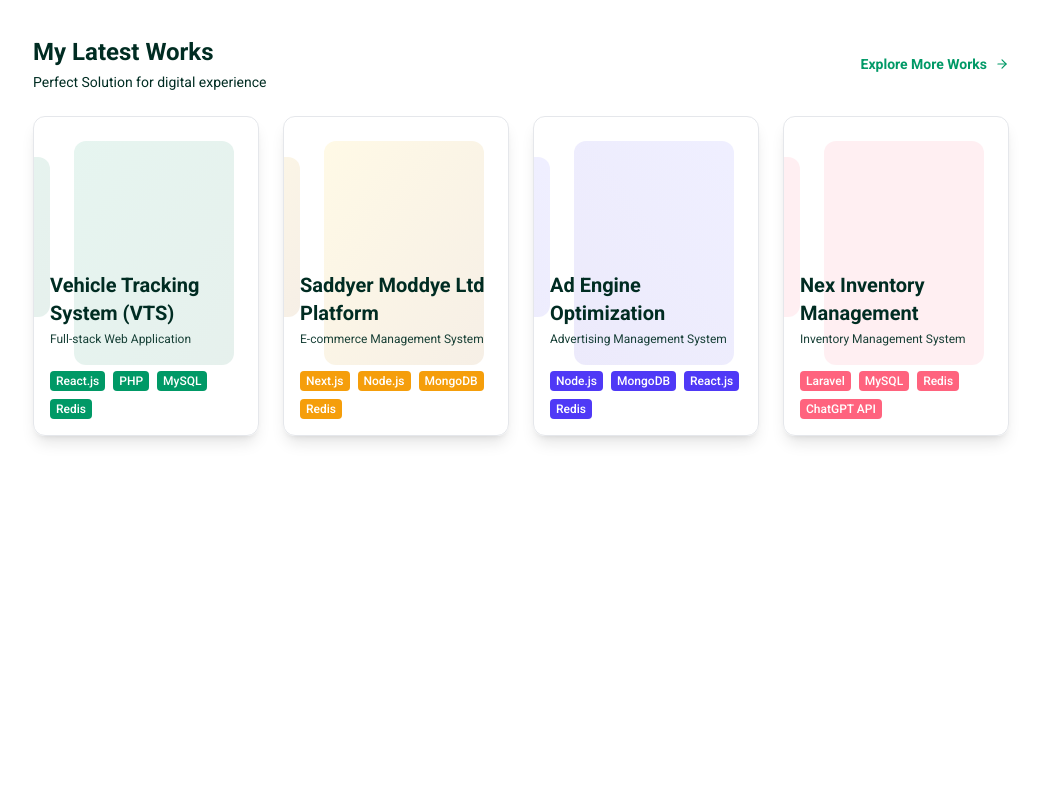
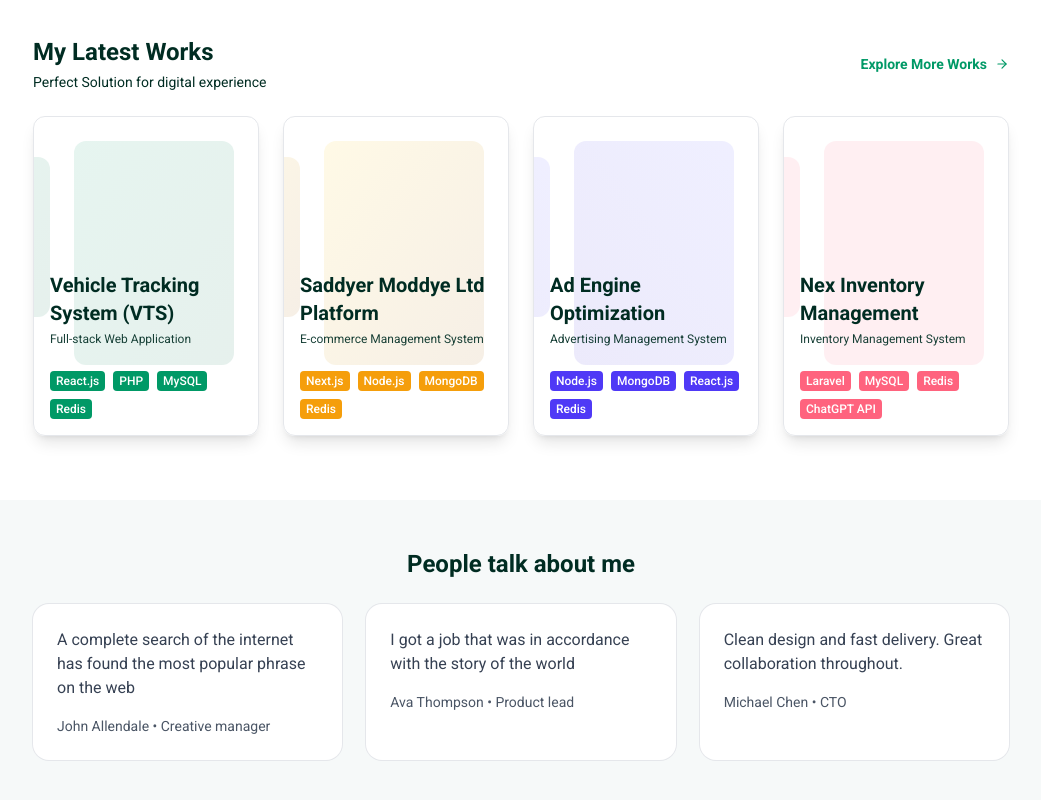
Before and after one commit to joydiucse/portfolio, a React (Vite) app: page / in a window 1280 px wide. Shown: the part 1764-2564 px from the top of the page, without its empty margins (119-1160 px from the left). Before the commit the page ends 2264 px from the top, so only its background shows below. Built offline with nearby package versions, Linux system fonts and the light colour scheme.

Commit message:
testimonials

```diff
--- a/src/components/sections/Testimonials.jsx
+++ b/src/components/sections/Testimonials.jsx
@@ -9,8 +9,9 @@ const testimonials = [
 
 function Testimonials() {
   return (
-    <Container className="py-12">
-      <h3 className="text-2xl font-bold mb-6">People talk about us</h3>
+      <div className={'bg-primary-xlight'}>
+          <Container className="py-12 ">
+              <h3 className="text-2xl font-bold mb-6 sm:text-center">People talk about me</h3>
               <div className="grid lg:grid-cols-3 gap-6">
                   {testimonials.map((t) => (
                       <div key={t.name} className="bg-white rounded-2xl ring-1 ring-gray-200 p-6">
@@ -20,6 +21,8 @@ function Testimonials() {
                   ))}
               </div>
           </Container>
+      </div>
+
   )
 }
 
--- a/src/pages/homepage/HomePage.jsx
+++ b/src/pages/homepage/HomePage.jsx
@@ -15,6 +15,7 @@ function HomePage() {
             <Service/>
             <ExperienceSection/>
             <LatestWorks />
+            <Testimonials />
 
             {/*<StatsBar />
       <ServicesList />
```
Lines whose indentation alone changed are shown as unchanged.
